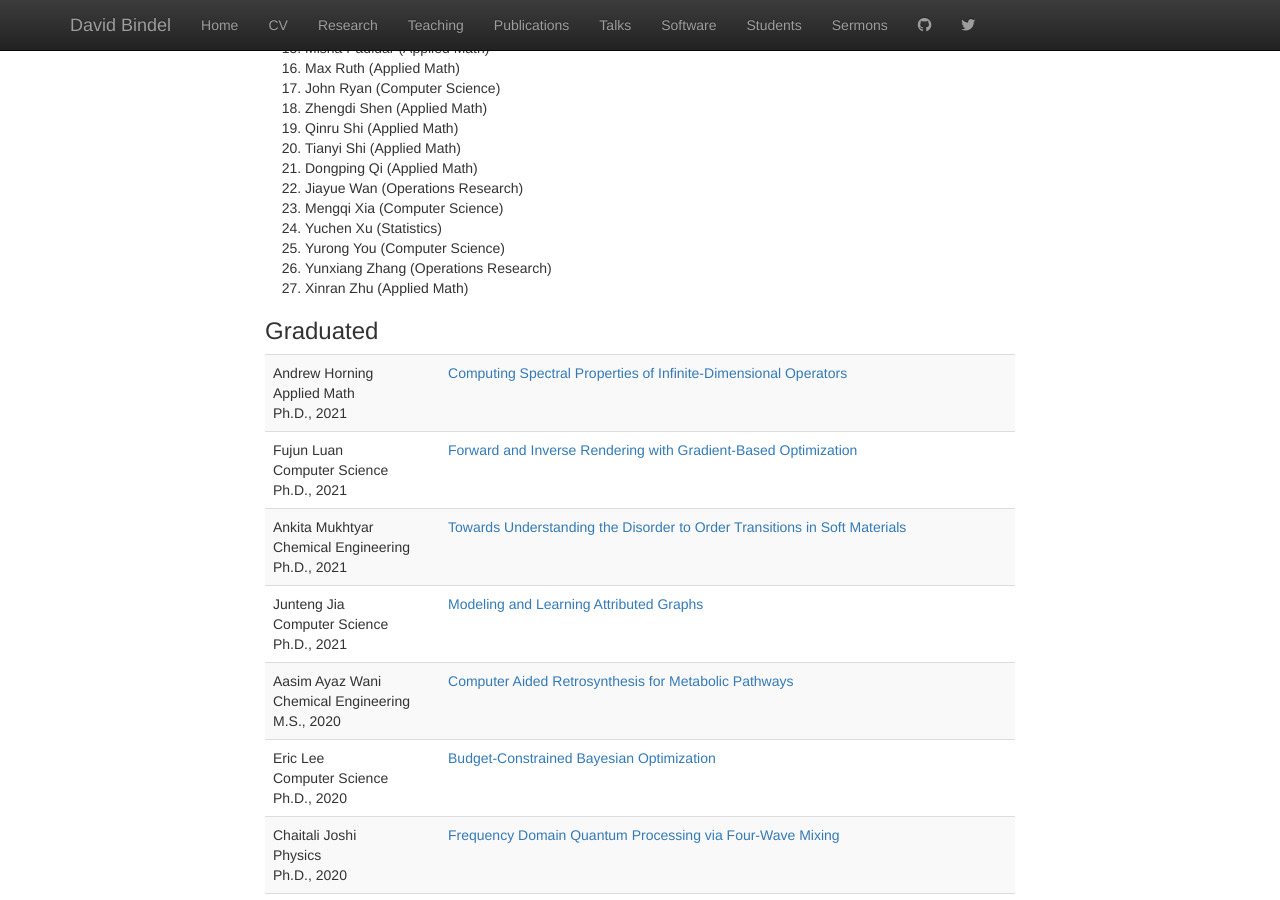
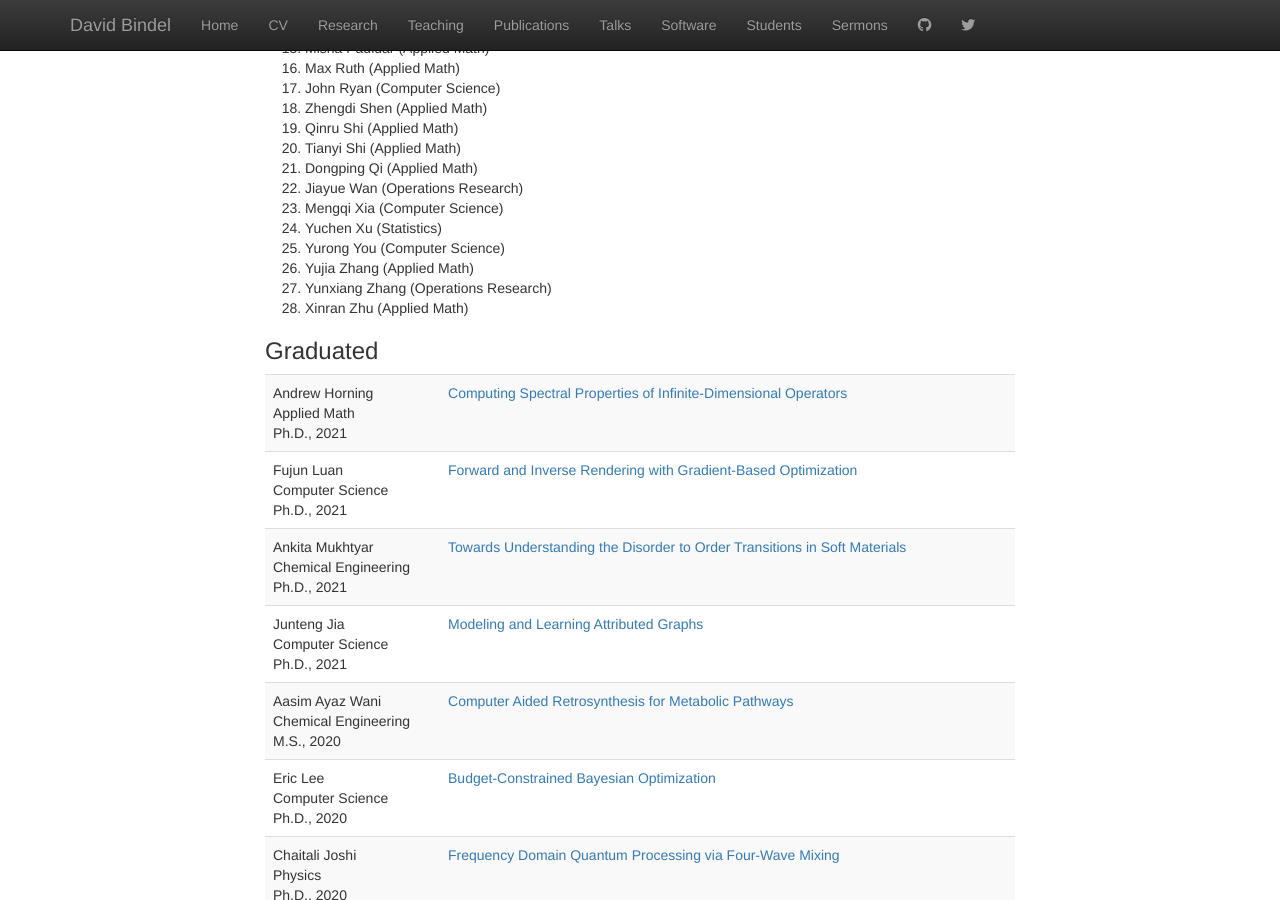
Before and after one commit to dbindel/cornell_web, a Jekyll site: the page built from students.html, in a window 1280 px wide and 900 px high, scrolled down 5499 px. Built offline with Jekyll 4.4.1, drawn with Linux system fonts in a browser that asks for light colours; nearby versions of some CDN libraries.

Commit message:
Add Yujia committee note.

```diff
--- a/_data/students.yml
+++ b/_data/students.yml
@@ -818,6 +818,11 @@ committees:
   -
     degree: phd
     last: Zhang
+    first: Yujia
+    field: Applied Math
+  -
+    degree: phd
+    last: Zhang
     first: Yunxiang
     field: Operations Research
   -
```
